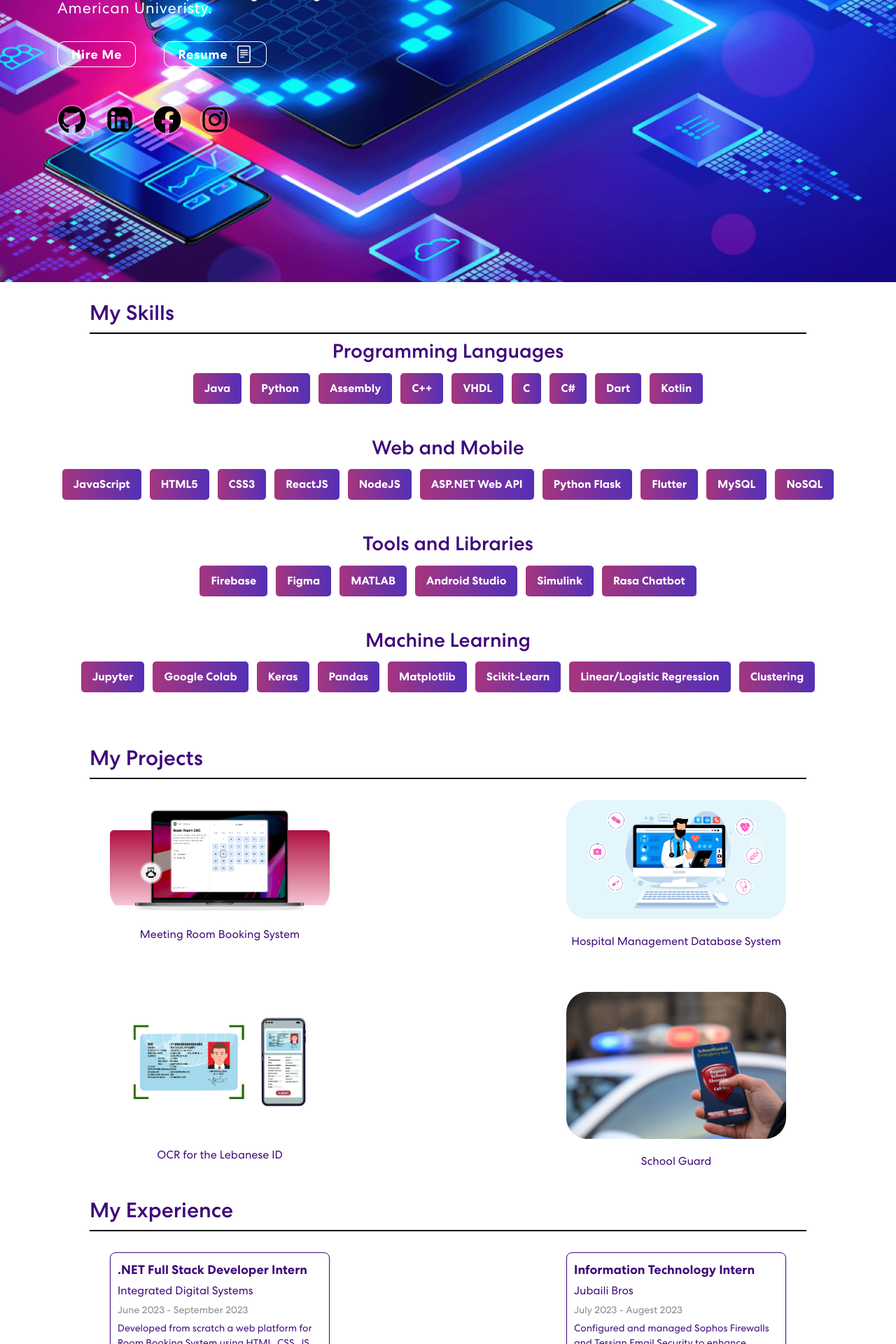
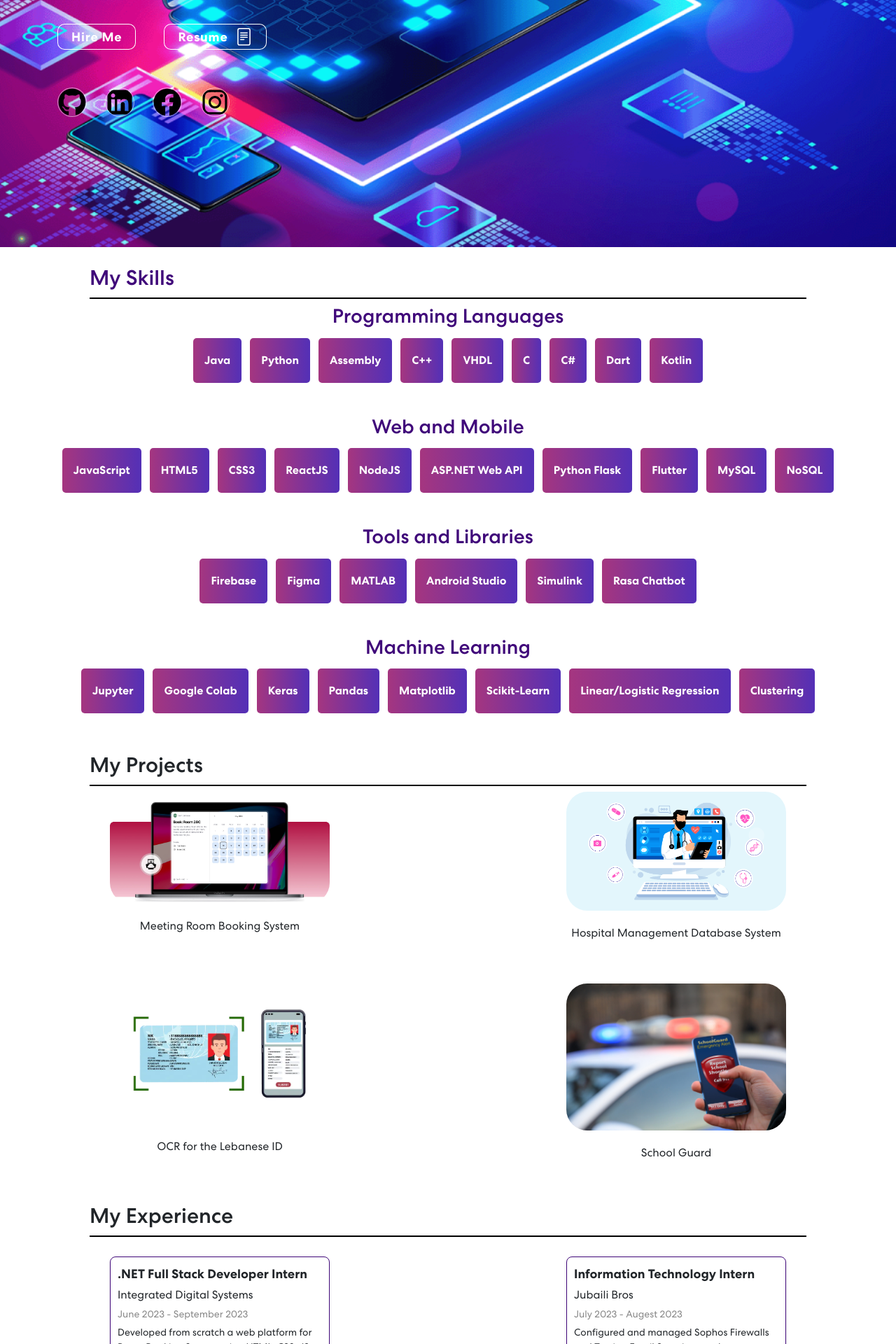
Before and after one commit to AnasHoneini/anasHoneiniPortfolio, a React (Create React App) app in the folder anashoneiniportfolio/: page / in a window 1280 px wide. Shown: the part 480-2400 px from the top of the page at 70% size. Built offline with nearby package versions, Linux system fonts and the light colour scheme.

Commit message:
resume, lets connect and specific links

```diff
--- a/anashoneiniportfolio/src/App.css
+++ b/anashoneiniportfolio/src/App.css
@@ -280,7 +280,7 @@ nav.navbar .navbar-toggler[aria-expanded='true'] .navbar-toggler-icon {
 
 /************ Banner Css ************/
 .banner {
-  padding: 205px 0;
+  padding: 180px 0;
   background-color: #9fd3c7;
   background-image: url(./assets/img/banner-bg.png);
   background-position: top center;
@@ -385,7 +385,7 @@ nav.navbar .navbar-toggler[aria-expanded='true'] .navbar-toggler-icon {
 /************ Skills Css ************/
 .skills {
   margin-top: 0;
-  padding: 26px 0 100px 0;
+  padding: 26px 0 10px 0;
   background-color: #fff;
   text-align: center;
   color: #40087a;
@@ -417,14 +417,14 @@ h3 {
   background: linear-gradient(90.21deg, #aa367c -5.91%, #4a2fbd 111.58%);
   color: #fff;
   border-radius: 5px;
-  padding: 10px 16px;
+  padding: 20px 16px;
   margin: 6px;
   font-weight: 600;
 }
 
 /************ Projects Css ************/
 .project {
-  margin-top: -120px;
+  margin-top: 20px;
   background-color: #fff;
   color: #40087a;
   padding: 50px 0;
@@ -440,7 +440,7 @@ h3 {
   font-size: 30px;
   text-align: left;
   border-bottom: 2px solid #000;
-  padding-bottom: 10px;
+  padding-bottom: 20px;
   width: 80%;
   margin-bottom: 30px;
   margin-left: auto;
@@ -551,11 +551,12 @@ h3 {
 /************ Experience Css ************/
 
 .projcardExperience {
+  margin-top: 20px;
   background-color: #fff;
   border: 1px solid #40087a;
   border-radius: 8px;
   box-shadow: 0 2px 4px rgba(0, 0, 0, 0.1);
-  margin-bottom: 20px;
+  margin-bottom: 50px;
   padding: 10px;
   text-align: left;
 }
--- a/anashoneiniportfolio/src/components/Banner.js
+++ b/anashoneiniportfolio/src/components/Banner.js
@@ -3,6 +3,7 @@ import { useEffect, useState } from 'react'
 import { FileText } from 'react-bootstrap-icons'
 import { FaGithub, FaFacebook, FaInstagram, FaLinkedin } from 'react-icons/fa'
 import { IconContext } from 'react-icons'
+import CVPDF from '../assets/documents/Anas_Honeini_CV.pdf'
 
 export const Banner = () => {
   const [loopNum, setLoopNum] = useState(0)
@@ -43,6 +44,17 @@ export const Banner = () => {
       setDelta(200)
     }
   }
+  const redirectToLinkedIn = () => {
+    window.open('https://www.linkedin.com/in/anas-honeini/', '_blank')
+  }
+  const downloadResume = async () => {
+    const link = document.createElement('a')
+    link.href = CVPDF
+    link.download = 'Anas Honeini Resume'
+    document.body.appendChild(link)
+    link.click()
+    document.body.removeChild(link)
+  }
 
   return (
     <section className="banner" id="home">
@@ -50,46 +62,62 @@ export const Banner = () => {
         <Row className="align-items-center">
           <Col xs={12} md={5} xl={7}>
             <div>
-                <h1 className="fixed-height">
-              {`Hi, I am Anas Honeini`}</h1>
+              <h1 className="fixed-height">{`Hi, I am Anas Honeini`}</h1>
             </div>
-            <br/>
+            <br />
             <div>
               <h1 className="wrap">
                 <span className="wrap">{text}</span>
-              {`Developer`}</h1>
+                {`Developer`}
+              </h1>
             </div>
             <div>
-            <br/>
+              <br />
               <p>
                 I'm a Senior Computer Engineering Student at Lebanese American
                 Univeristy.
               </p>
             </div>
             <div className="button-container">
-              <button onClick={() => console.log('connect')}>Hire Me</button>
-              <button onClick={() => console.log('connect')}>
+              <button onClick={redirectToLinkedIn}>Hire Me</button>
+              <button onClick={downloadResume}>
                 Resume<span style={{ marginLeft: '10px' }}></span>
                 <FileText size={25} />
               </button>
             </div>
           </Col>
         </Row>
-        <br/>
+        <br />
         <Row className="align-items-center">
           <Col xs={12} md={6} xl={5}>
             <div className="social-icon">
               <IconContext.Provider value={{ color: 'black' }}>
-                <a href="https://github.com">
+                <a
+                  href="https://github.com/AnasHoneini"
+                  target="_blank"
+                  rel="noreferrer"
+                >
                   <FaGithub size={40} />
                 </a>
-                <a href="https://linkedin.com">
+                <a
+                  href="https://www.linkedin.com/in/anas-honeini/"
+                  target="_blank"
+                  rel="noreferrer"
+                >
                   <FaLinkedin size={40} />
                 </a>
-                <a href="https://facebook.com">
+                <a
+                  href="https://www.facebook.com/anas.hneineh/"
+                  target="_blank"
+                  rel="noreferrer"
+                >
                   <FaFacebook size={40} />
                 </a>
-                <a href="https://instagram.com">
+                <a
+                  href="https://www.instagram.com/anas_honeini/"
+                  target="_blank"
+                  rel="noreferrer"
+                >
                   <FaInstagram size={40} />
                 </a>
               </IconContext.Provider>
--- a/anashoneiniportfolio/src/components/Contact.js
+++ b/anashoneiniportfolio/src/components/Contact.js
@@ -44,7 +44,7 @@ export const Contact = () => {
   };
 
   return (
-    <section className="contact" id="connect">
+    <section className="contact" id="contact">
           <Col size={12} md={6}>
             <TrackVisibility>
               {({ isVisible }) =>
--- a/anashoneiniportfolio/src/components/Experience.js
+++ b/anashoneiniportfolio/src/components/Experience.js
@@ -37,7 +37,7 @@ export const Experience = () => {
   ]
 
   return (
-    <section className="project" id="projects">
+    <section className="experience" id="experience">
       <div>
         <Row>
           <Col size={12}>
--- a/anashoneiniportfolio/src/components/NavBar.js
+++ b/anashoneiniportfolio/src/components/NavBar.js
@@ -23,6 +23,9 @@ export const NavBar = () => {
   const onUpdateActiveLink = (value) => {
     setActiveLink(value)
   }
+  const redirectToLinkedIn = () => {
+    window.open('https://www.linkedin.com/in/anas-honeini/', '_blank');
+  };
 
   return (
     <Navbar expand="md" className={scrolled ? 'scrolled' : ''}>
@@ -84,7 +87,7 @@ export const NavBar = () => {
             </Nav.Link>
           </Nav>
           <span className="navbar-text">
-            <button className="vvd" onClick={() => console.log('connect')}>
+            <button className="vvd" onClick={redirectToLinkedIn}>
               <span>Let's Connect</span>
             </button>
           </span>
--- a/anashoneiniportfolio/src/components/Projects.js
+++ b/anashoneiniportfolio/src/components/Projects.js
@@ -41,7 +41,7 @@ export const Projects = () => {
   ]
 
   return (
-    <section className="project" id="projects">
+    <section className="projects" id="projects">
       <div>
         <Row>
           <Col size={12}>
```
Also changed, not shown: 1 other file (tests, documents, lock files or other folders). Lines whose indentation alone changed are shown as unchanged.
